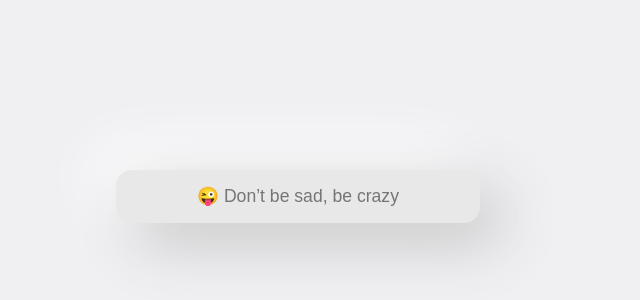
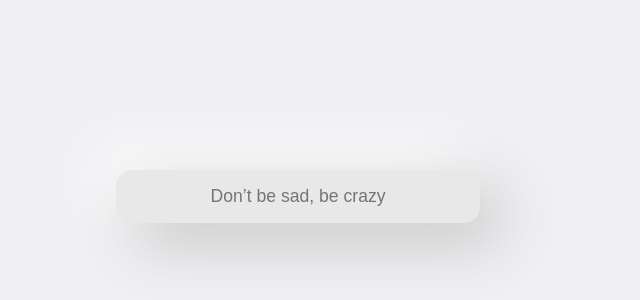
Before and after one commit to rofaida57/don-t-be-sad-be-crazy, a plain HTML site: page index.html in a window 1280 px wide. Shown: the part 204-504 px from the top of the page, 342-982 px from the left. Drawn offline with Linux system fonts and the light colour scheme.

Commit message:
Update index.html

```diff
--- a/index.html
+++ b/index.html
@@ -40,6 +40,6 @@
   </style>
 </head>
 <body>
-  <input type="text" name="text" class="input" placeholder="Don’t be sad, be crazy 😜">
+  <input type="text" name="text" class="input" placeholder="Don’t be sad, be crazy">
 </body>
 </html>
```
